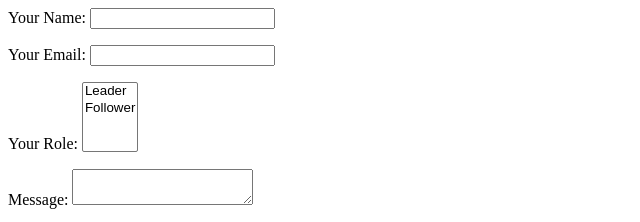
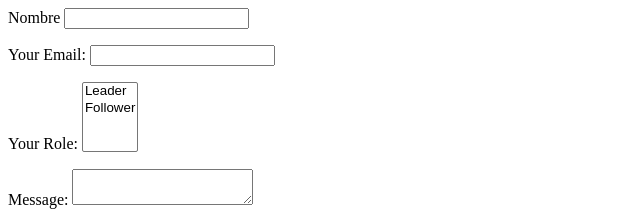
Before and after one commit to estebansalinas45/quejas, a plain HTML site: page index.html in a window 1280 px wide. Shown: the top 222 px of the page, 0-640 px from the left. Drawn offline with Linux system fonts and the light colour scheme.

Commit message:
Update index.html

```diff
--- a/index.html
+++ b/index.html
@@ -1,6 +1,6 @@
 <form name="contact" method="POST" data-netlify="true">
   <p>
-    <label>Your Name: <input type="text" name="name" /></label>
+    <label>Nombre <input type="text" name="name" /></label>
   </p>
   <p>
     <label>Your Email: <input type="email" name="email" /></label>
```
